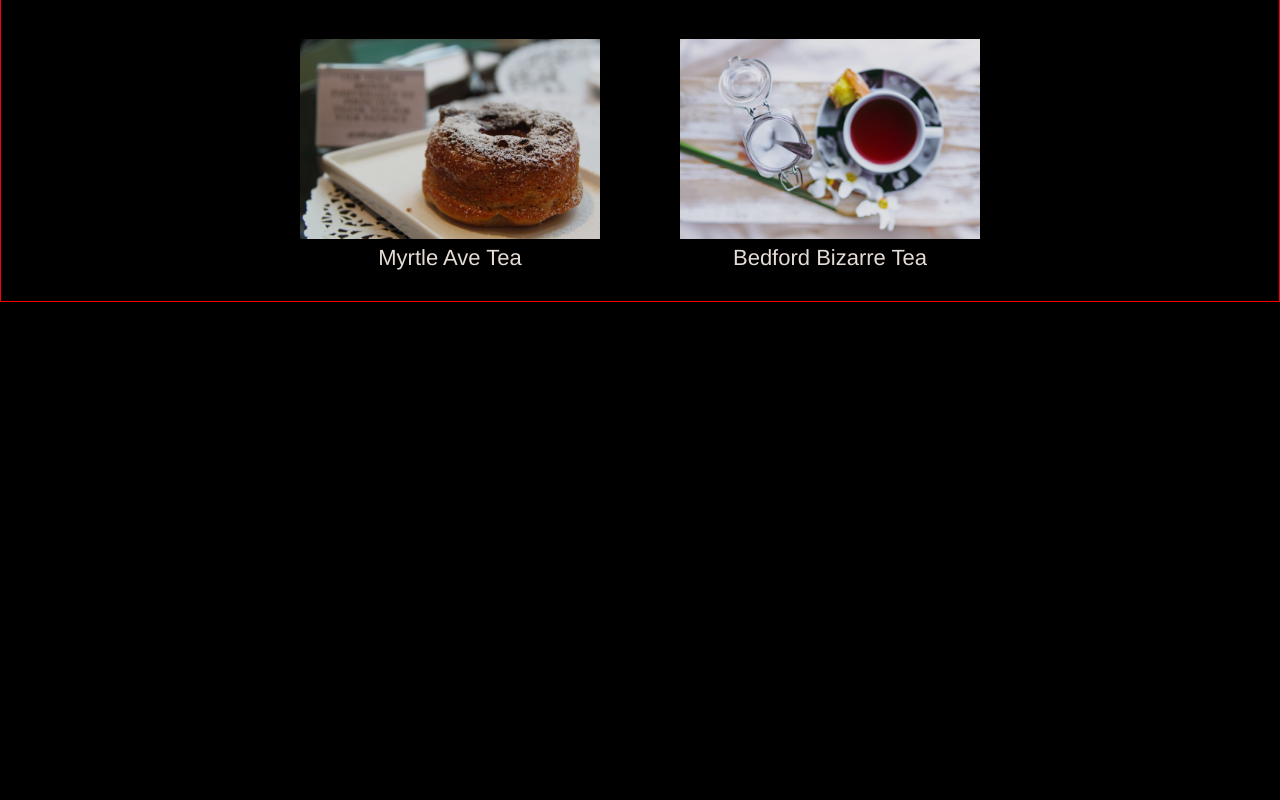
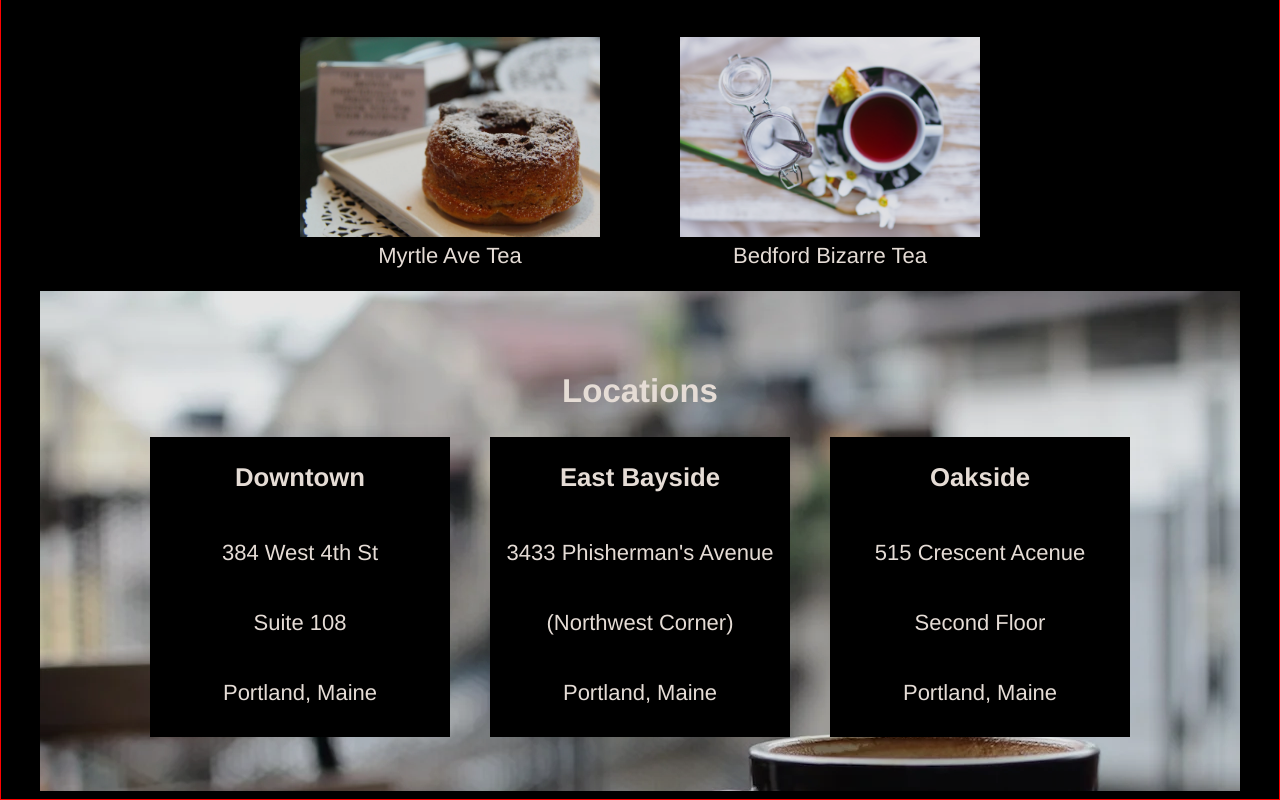
Before and after one commit to kwalker3000/Tea-Cozy, a plain HTML site: page index.html in a window 1280 px wide. Shown: the part 1111-1911 px from the top of the page. Before the commit the page ends 1413 px from the top, so only its background shows below. Drawn offline with Linux system fonts and the light colour scheme; files whose address does not match are found by name.

Commit message:
Style bottom section
- does not include footer

```diff
--- a/Resources/Design/style.css
+++ b/Resources/Design/style.css
@@ -21,10 +21,8 @@ header {
 
 nav {
     background-color: blue;
-    /* border: 9px solid orange; */
     border-bottom: 1px solid seashell;
     height: 69px;
-    /* margin: 0; */
     position: fixed;
     top: 0;
     left: 0;
@@ -36,32 +34,15 @@ ul {
     text-decoration: underline;
     margin-right: 10px;
     align-items: space-between;
-    /* justify-content: flex-end; */
 }
 
 li {
     margin-left: 30px;
 }
 
-/* main {
-    display: flex;
-    justify-content: center;
-} */
-
 .top {
     display: flex;
     justify-content: center;
-    /* margin-top: 200px; */
-    /* align-items: center;
-    align-content: center; */
-
-}
-
-main {
-    /* display: flex;
-    justify-content: center;
-    align-items: center;
-    align-content: center; */
 }
 
 
@@ -69,31 +50,24 @@ main {
     display: block;
     height: 700px;
     width: 1200px;
-    background: url("/home/kwalker/Dev/Projects/Tea-cozy/Resources/Images/mission-background.webp");
+    background: url("../Images/mission-background.webp");
     background-size: cover;
-    /* z-index: 10; */
-    border: 1px solid red;
-    /* margin-top: 200px; */
-    /* height: 100%;
-    width: 100%; */
-    /* position: relative; */
-    /* top: 59px; */
 }
 
 .banner-tag {
     background-color: black;
-    margin-top: 295px;
-    display: flex;
-    justify-content: center;
-    flex-direction: column;
-    align-items: center;
+    margin-top: 300px;
     text-align: center;
 }
 
+.banner-tag p {
+    padding-bottom: 4px;
+}
 
 h1 {
     font-size: 3.3rem; /*  h2  */
     border: 1px solid red;
+    padding-top: 4px;
     margin-bottom: -.75px;
 }
 
@@ -104,7 +78,6 @@ h1 {
 
 .tea-month {
     display: inline-flex;
-    /* flex-direction: column; */
     flex-wrap: wrap;
     justify-content: center;
 }
@@ -118,19 +91,6 @@ img {
     height: 50px;
 }
 
-/* .test {
-    display: flex;
-    align-self: center;
-} */
-/*
-nav ul li .test { float: left; }
-
-nav ul li {
-  list-style:none;
-  margin:10px;
-  float: right;
-} */
-
 .test {
     display: flex;
     align-items: center;
@@ -140,6 +100,44 @@ nav ul li {
     margin-top: -12px;
 }
 
-/* .right-nav {
+.bottom {
+    display: flex;
+    justify-content: center;
+    align-items: center;
+}
+
+.locations-background {
+    width: 1200px;
+    height: 500px;
+    display: flex;
+    background-image: url("../Images/locations-background.webp");
+    background-size: cover;
+    background-repeat: no-repeat;
+    align-items: center;
+    flex-direction: column;
+    justify-content: center;
+
+}
+
+.locations-block {
+    display:flex;
     flex-direction: row;
-} */
+}
+
+.locations {
+    background-color: black;
+    width: 300px;
+    height: 300px;
+    margin: 0;
+    display: flex;
+    flex-direction: column;
+}
+
+.locations p, h3 {
+    text-align: center;
+}
+
+.east {
+    margin-left: 40px;
+    margin-right: 40px
+}
--- a/index.html
+++ b/index.html
@@ -58,6 +58,30 @@
 
         </section>
         <section class='bottom'>
+
+            <div class="locations-background">
+                <h2>Locations</h2>
+                <div class=locations-block>
+                <div class='locations'>
+                    <h3>Downtown</h3>
+                    <p>384 West 4th St</p>
+                    <p>Suite 108</p>
+                    <p>Portland, Maine</p>
+                </div>
+                <div class='locations east'>
+                    <h3>East Bayside</h3>
+                    <p>3433 Phisherman's Avenue</p>
+                    <p>(Northwest Corner)</p>
+                    <p>Portland, Maine</p>
+                </div>
+                <div class='locations'>
+                    <h3>Oakside</h3>
+                    <p>515 Crescent Acenue</p>
+                    <p>Second Floor</p>
+                    <p>Portland, Maine</p>
+                </div>
+            </div>
+            </div>
         </section>
     </main>
     <footer></footer>
```
